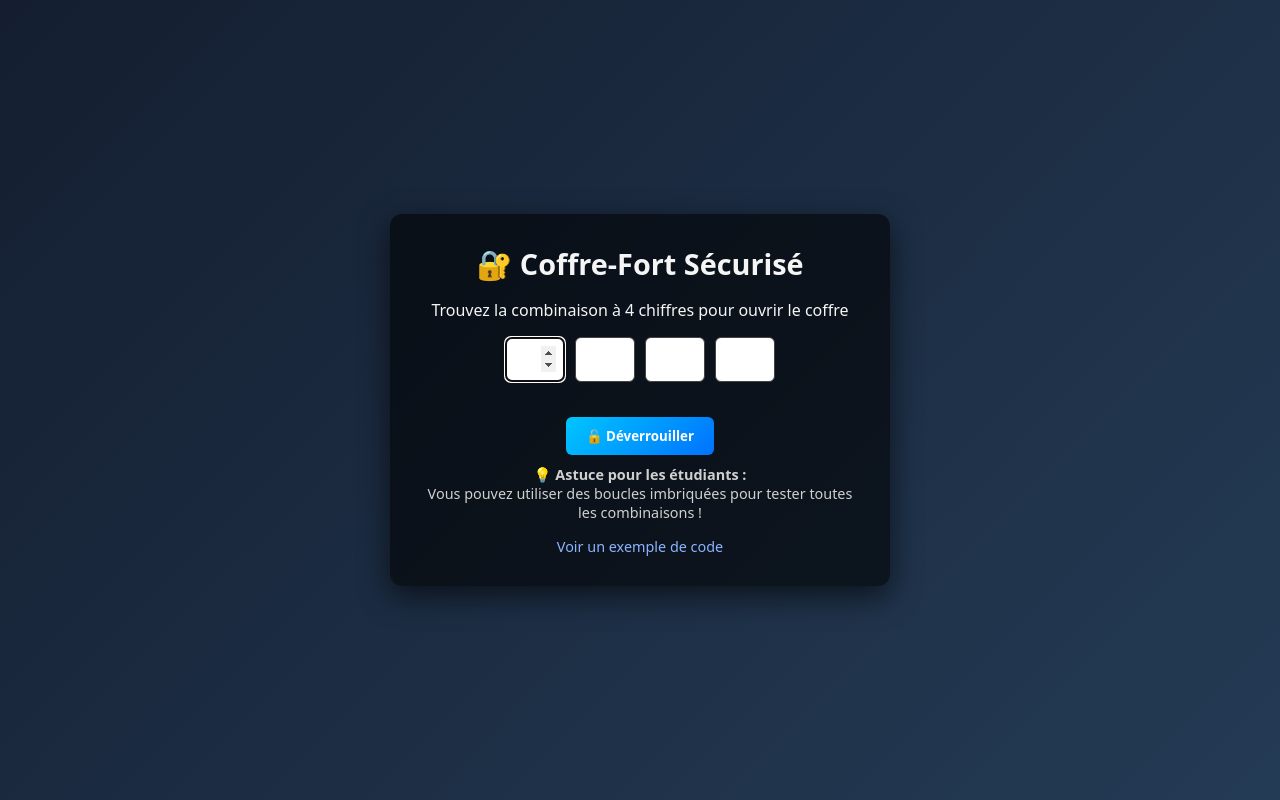
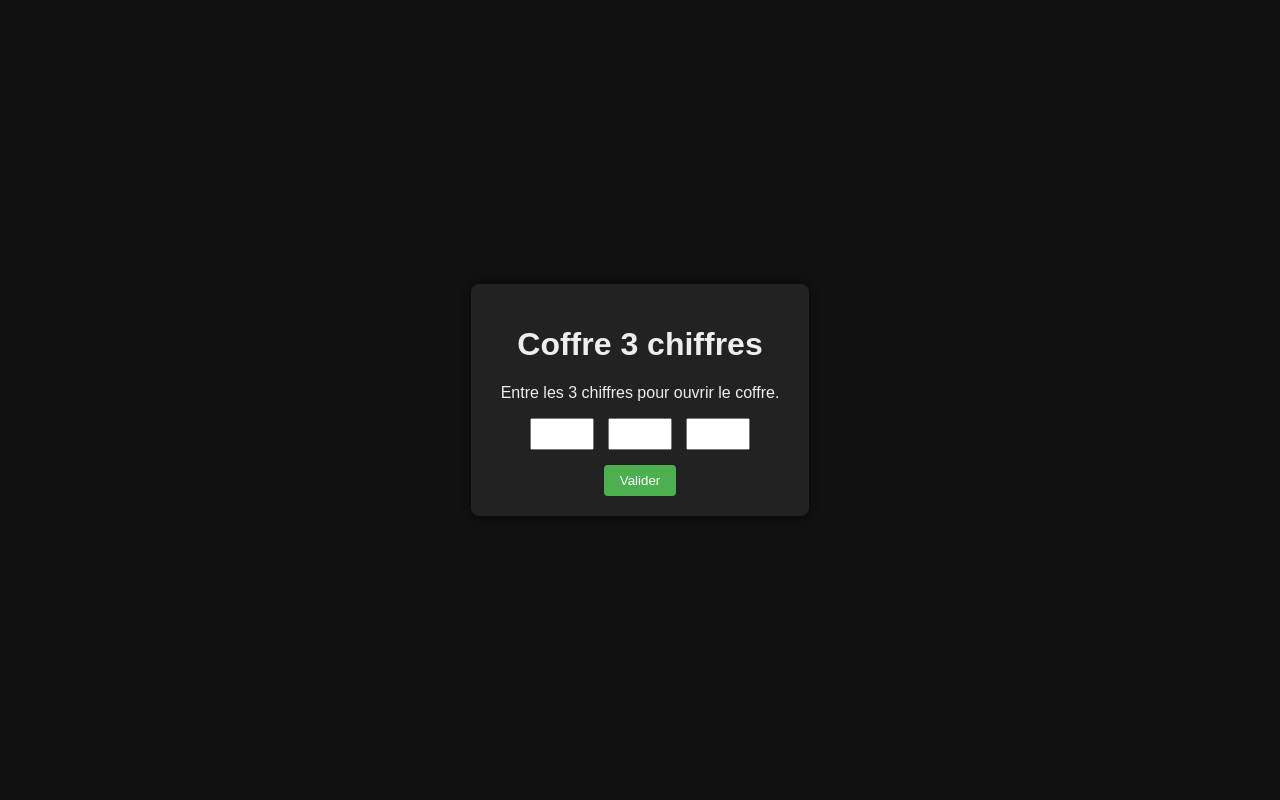
Before and after one commit to Solarfresh33/safecodegame, a Flask app: page / in a window 1280 px wide. Run offline with Flask 3, Linux system fonts and the light colour scheme.

Commit message:
add project

```diff
--- a/app.py
+++ b/app.py
@@ -1,58 +1,30 @@
-from flask import Flask, render_template, request, session, redirect, url_for
-import secrets
+from flask import Flask, render_template, request
+import random
 
 app = Flask(__name__)
-app.secret_key = secrets.token_hex(16)
 
-def generer_combinaison():
-    """Génère une combinaison aléatoire de 4 chiffres entre 0 et 9"""
-    return [secrets.randbelow(10) for _ in range(4)]
+# Code à trouver (3 chiffres)
+SECRET_A = random.randint(0, 9)
+SECRET_B = random.randint(0, 9)
+SECRET_C = random.randint(0, 9)
 
-@app.route('/')
+@app.route("/", methods=["GET"])
 def index():
-    # Génère une nouvelle combinaison à chaque visite de la page d'accueil
-    session['combinaison'] = generer_combinaison()
-    return render_template('index.html')
+    return render_template("index.html")
 
-@app.route('/verifier', methods=['POST'])
-def verifier():
+@app.route("/check", methods=["POST"])
+def check():
     try:
-        # Récupère la combinaison stockée en session
-        combinaison_correcte = session.get('combinaison')
+        a = int(request.form.get("a", -1))
+        b = int(request.form.get("b", -1))
+        c = int(request.form.get("c", -1))
+    except ValueError:
+        return render_template("index.html", error="Format invalide.")
 
-        if not combinaison_correcte:
-            return redirect(url_for('index'))
+    if a == SECRET_A and b == SECRET_B and c == SECRET_C:
+        return render_template("win.html")
+    else:
+        return render_template("index.html", error="Mauvaise combinaison, réessaie !")
 
-        # Récupère les chiffres entrés par l'utilisateur
-        chiffre1 = int(request.form.get('chiffre1', -1))
-        chiffre2 = int(request.form.get('chiffre2', -1))
-        chiffre3 = int(request.form.get('chiffre3', -1))
-        chiffre4 = int(request.form.get('chiffre4', -1))
-
-        combinaison_utilisateur = [chiffre1, chiffre2, chiffre3, chiffre4]
-
-        # Vérifie si la combinaison est correcte
-        if combinaison_utilisateur == combinaison_correcte:
-            return redirect(url_for('win'))
-        else:
-            return render_template('index.html', erreur=True)
-
-    except (ValueError, TypeError):
-        return render_template('index.html', erreur=True)
-
-@app.route('/win')
-def win():
-    # Vérifie qu'on a bien passé par la vérification
-    if 'combinaison' not in session:
-        return redirect(url_for('index'))
-
-    combinaison = session.get('combinaison')
-    return render_template('win.html', combinaison=combinaison)
-
-@app.route('/bruteforce')
-def bruteforce():
-    """Page d'aide pour montrer comment bruteforcer avec des boucles imbriquées"""
-    return render_template('bruteforce.html')
-
-if __name__ == '__main__':
-    app.run(debug=True, host='0.0.0.0', port=5000)
+if __name__ == "__main__":
+    app.run(debug=True)
--- /dev/null
+++ b/bruteforce.py
@@ -0,0 +1,5 @@
+import requests
+
+URL = "http://127.0.0.1:5000/check"
+
+# Tapez votre code ici pour bruteforce le site
--- a/static/style.css
+++ /dev/null
@@ -1,118 +0,0 @@
-* {
-    box-sizing: border-box;
-    margin: 0;
-    padding: 0;
-    font-family: system-ui, -apple-system, BlinkMacSystemFont, "Segoe UI", sans-serif;
-}
-
-body {
-    background: linear-gradient(135deg, #141e30, #243b55);
-    color: #f5f5f5;
-    display: flex;
-    align-items: center;
-    justify-content: center;
-    min-height: 100vh;
-}
-
-.container {
-    background: rgba(0, 0, 0, 0.6);
-    padding: 30px 35px;
-    border-radius: 12px;
-    max-width: 500px;
-    width: 90%;
-    text-align: center;
-    box-shadow: 0 10px 30px rgba(0, 0, 0, 0.6);
-}
-
-h1 {
-    margin-bottom: 15px;
-    font-size: 1.8rem;
-}
-
-p {
-    margin-bottom: 10px;
-    line-height: 1.5;
-}
-
-.info, .hint {
-    font-size: 0.9rem;
-    color: #d0d0d0;
-    margin-top: 10px;
-}
-
-.btn {
-    display: inline-block;
-    margin-top: 20px;
-    padding: 10px 20px;
-    border-radius: 6px;
-    border: none;
-    background: #00c6ff;
-    background: linear-gradient(135deg, #00c6ff, #0072ff);
-    color: #fff;
-    text-decoration: none;
-    font-weight: 600;
-    cursor: pointer;
-    transition: transform 0.1s ease, box-shadow 0.1s ease;
-}
-
-.btn:hover {
-    transform: translateY(-1px);
-    box-shadow: 0 4px 10px rgba(0, 0, 0, 0.4);
-}
-
-.vault-form {
-    margin-top: 15px;
-}
-
-.digits {
-    display: flex;
-    justify-content: center;
-    gap: 10px;
-    margin-bottom: 15px;
-}
-
-.digits input {
-    width: 60px;
-    padding: 8px;
-    border-radius: 6px;
-    border: 1px solid #444;
-    text-align: center;
-    font-size: 1.2rem;
-}
-
-.error {
-    background: rgba(255, 79, 79, 0.15);
-    border: 1px solid #ff4f4f;
-    color: #ffb3b3;
-    padding: 8px 10px;
-    border-radius: 6px;
-    margin-bottom: 10px;
-    font-size: 0.9rem;
-}
-
-.flag {
-    margin: 20px 0;
-    padding: 15px;
-    background: rgba(46, 204, 113, 0.1);
-    border: 1px solid #2ecc71;
-    border-radius: 8px;
-    font-size: 1rem;
-}
-
-.flag span {
-    font-family: "Courier New", monospace;
-    font-weight: 700;
-    color: #2ecc71;
-}
-
-.link {
-    display: inline-block;
-    margin-top: 15px;
-    font-size: 0.9rem;
-    color: #8ab4ff;
-    text-decoration: none;
-}
-
-.link:hover {
-    text-decoration: underline;
-}
--- a/templates/index.html
+++ b/templates/index.html
@@ -2,68 +2,64 @@
 <html lang="fr">
 <head>
     <meta charset="UTF-8">
-    <meta name="viewport" content="width=device-width, initial-scale=1.0">
-    <title>🔐 Coffre-Fort Challenge</title>
-    <link rel="stylesheet" href="/static/style.css">
+    <title>Coffre 3 chiffres</title>
+    <style>
+        body {
+            font-family: Arial, sans-serif;
+            background: #111;
+            color: #eee;
+            display: flex;
+            justify-content: center;
+            align-items: center;
+            height: 100vh;
+            margin: 0;
+        }
+        .box {
+            background: #222;
+            padding: 20px 30px;
+            border-radius: 8px;
+            text-align: center;
+            box-shadow: 0 0 10px rgba(0,0,0,0.6);
+        }
+        input[type="number"] {
+            width: 50px;
+            padding: 5px;
+            margin: 0 5px;
+            text-align: center;
+            font-size: 1rem;
+        }
+        button {
+            margin-top: 15px;
+            padding: 8px 16px;
+            background: #4caf50;
+            border: none;
+            border-radius: 4px;
+            color: #fff;
+            cursor: pointer;
+        }
+        button:hover {
+            background: #45a049;
+        }
+        .error {
+            color: #e74c3c;
+            margin-top: 10px;
+        }
+    </style>
 </head>
 <body>
-    <div class="container">
-        <h1>🔐 Coffre-Fort Sécurisé</h1>
-        <p>Trouvez la combinaison à 4 chiffres pour ouvrir le coffre</p>
-
-        {% if erreur %}
-        <div class="error">
-            ❌ Mauvaise combinaison ! Réessayez...
-        </div>
-        {% endif %}
-
-        <form method="POST" action="/verifier" class="vault-form">
-            <div class="digits">
-                <input type="number" name="chiffre1" min="0" max="9" required
-                       pattern="[0-9]" maxlength="1" id="input1">
-                <input type="number" name="chiffre2" min="0" max="9" required
-                       pattern="[0-9]" maxlength="1" id="input2">
-                <input type="number" name="chiffre3" min="0" max="9" required
-                       pattern="[0-9]" maxlength="1" id="input3">
-                <input type="number" name="chiffre4" min="0" max="9" required
-                       pattern="[0-9]" maxlength="1" id="input4">
-            </div>
-            <button type="submit" class="btn">🔓 Déverrouiller</button>
-        </form>
-
-        <div class="hint">
-            💡 <strong>Astuce pour les étudiants :</strong><br>
-            Vous pouvez utiliser des boucles imbriquées pour tester toutes les combinaisons !<br>
-            <a href="/bruteforce" class="link">Voir un exemple de code</a>
-        </div>
-    </div>
-
-    <script>
-        // Auto-focus sur le premier input
-        document.getElementById('input1').focus();
-
-        // Passage automatique au champ suivant
-        const inputs = document.querySelectorAll('.digits input');
-        inputs.forEach((input, index) => {
-            input.addEventListener('input', (e) => {
-                // Limite à un seul chiffre
-                if (e.target.value.length > 1) {
-                    e.target.value = e.target.value.slice(0, 1);
-                }
-
-                // Passe au champ suivant automatiquement
-                if (e.target.value.length === 1 && index < inputs.length - 1) {
-                    inputs[index + 1].focus();
-                }
-            });
-
-            // Gestion du backspace pour revenir en arrière
-            input.addEventListener('keydown', (e) => {
-                if (e.key === 'Backspace' && e.target.value === '' && index > 0) {
-                    inputs[index - 1].focus();
-                }
-            });
-        });
-    </script>
+<div class="box">
+    <h1>Coffre 3 chiffres</h1>
+    <p>Entre les 3 chiffres pour ouvrir le coffre.</p>
+    <form method="post" action="/check">
+        <input type="number" name="a" min="0" max="9" required>
+        <input type="number" name="b" min="0" max="9" required>
+        <input type="number" name="c" min="0" max="9" required>
+        <br>
+        <button type="submit">Valider</button>
+    </form>
+    {% if error %}
+        <p class="error">{{ error }}</p>
+    {% endif %}
+</div>
 </body>
 </html>
```
Also changed, not shown: templates/bruteforce.html (deleted, +0 -125 lines), templates/win.html (+37 -22 lines).
